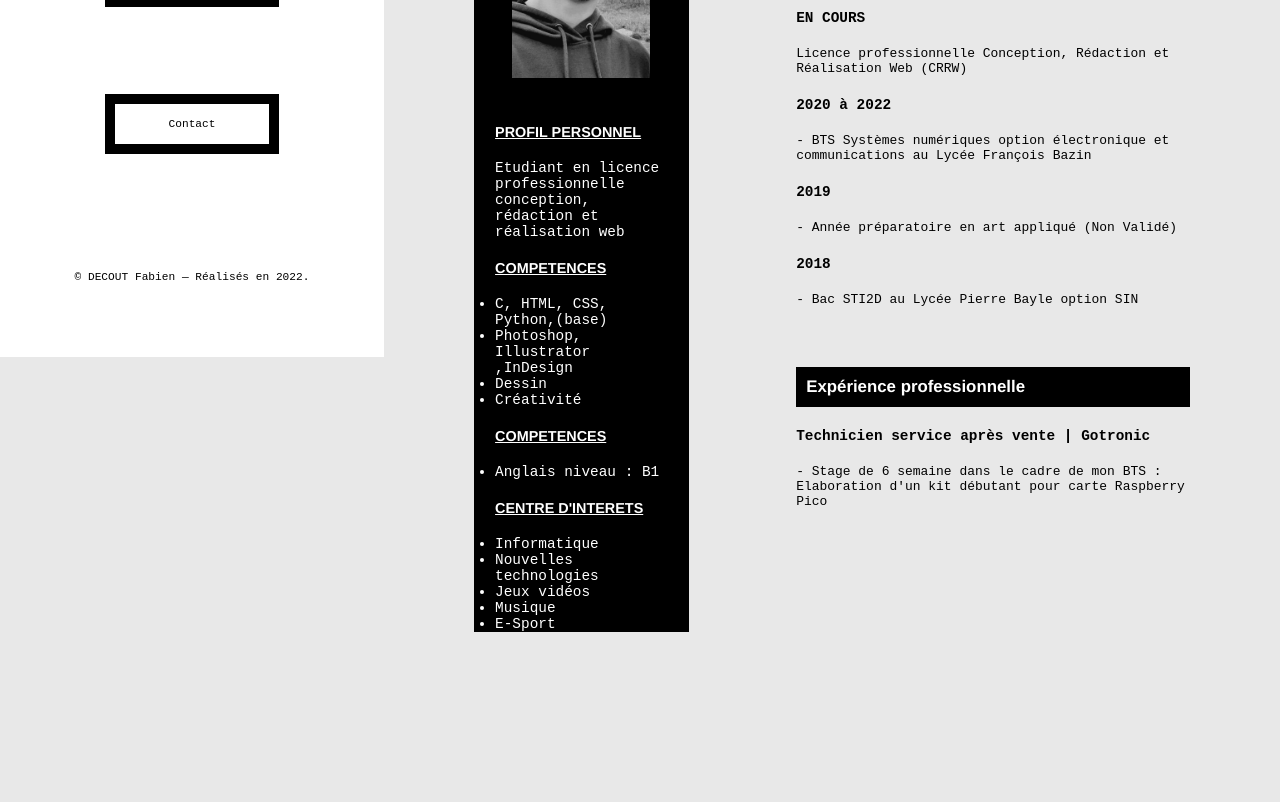
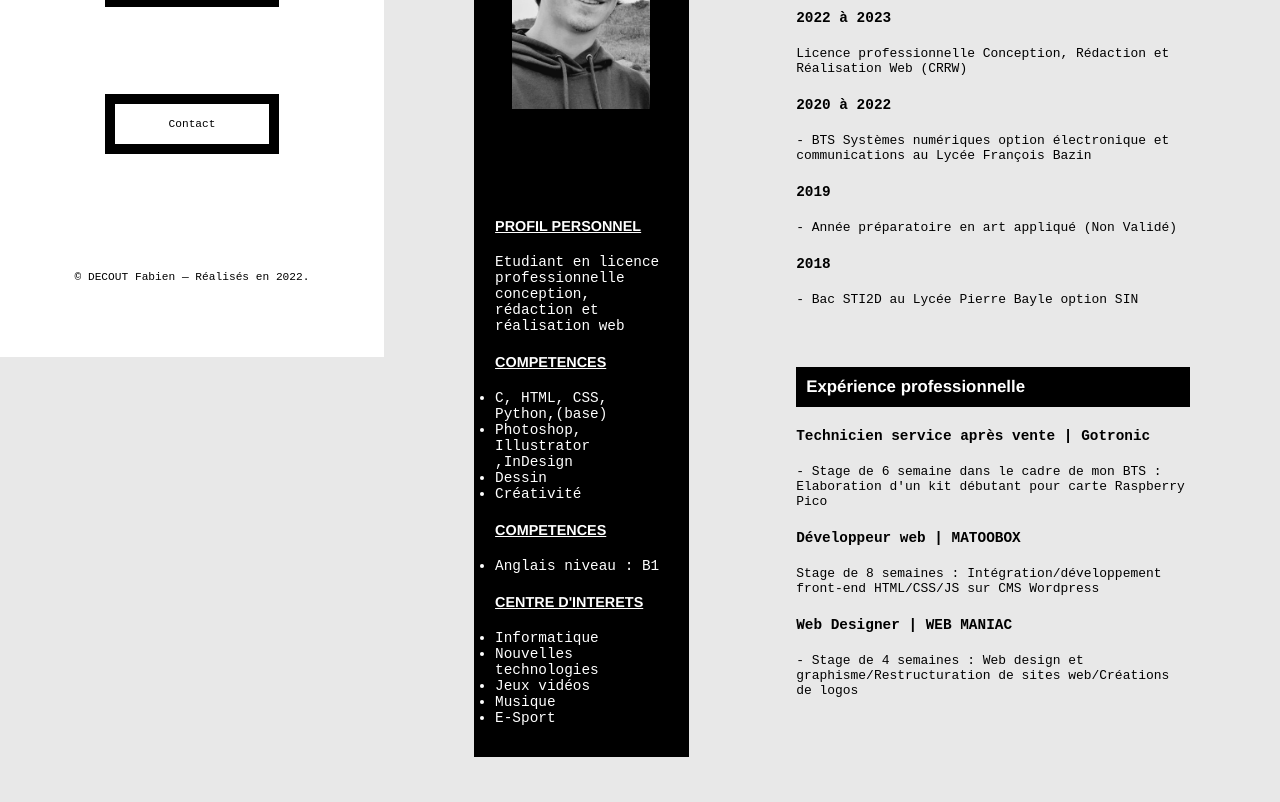
Before and after one commit to FabienDct/portfolio, a plain HTML site: page cv.html in a window 1280 px wide. Shown: the part 443-1245 px from the top of the page. Before the commit the page ends 1120 px from the top, so only its background shows below. Drawn offline with Linux system fonts and the light colour scheme.

Commit message:
Add files via upload

```diff
--- a/cv.html
+++ b/cv.html
@@ -81,7 +81,7 @@
                         <div id="Partie_basse_bande_blanche">
                             <div class="boite_text_bande_blanche">
                                 <h3 style="background-color:black; color: white;">Formation - diplômes</h3>
-                                <b>EN COURS</b>
+                                <b>2022 à 2023</b>
                                 <p>Licence professionnelle Conception, Rédaction et Réalisation Web (CRRW)</p>
                                 <b>2020 à 2022</b>
                                 <p>- BTS Systèmes numériques option électronique et communications au Lycée François Bazin</p>
@@ -95,6 +95,14 @@
                                 <b>Technicien service après vente | Gotronic</b>
                                 <p>- Stage de 6 semaine dans le cadre de mon BTS :
                                     Elaboration d'un kit débutant pour carte Raspberry Pico</p>
+                                <b>Développeur web | MATOOBOX</b>
+                                <p>Stage de 8 semaines :
+                                    Intégration/développement front-end HTML/CSS/JS sur CMS Wordpress</p>
+                                <b>Web Designer | WEB MANIAC</b>
+                                <p>- Stage de 4 semaines :
+                                    Web design et graphisme/Restructuration de sites web/Créations de logos</p>
+
+
                             </div>
                         </div>
                     </div>
```
